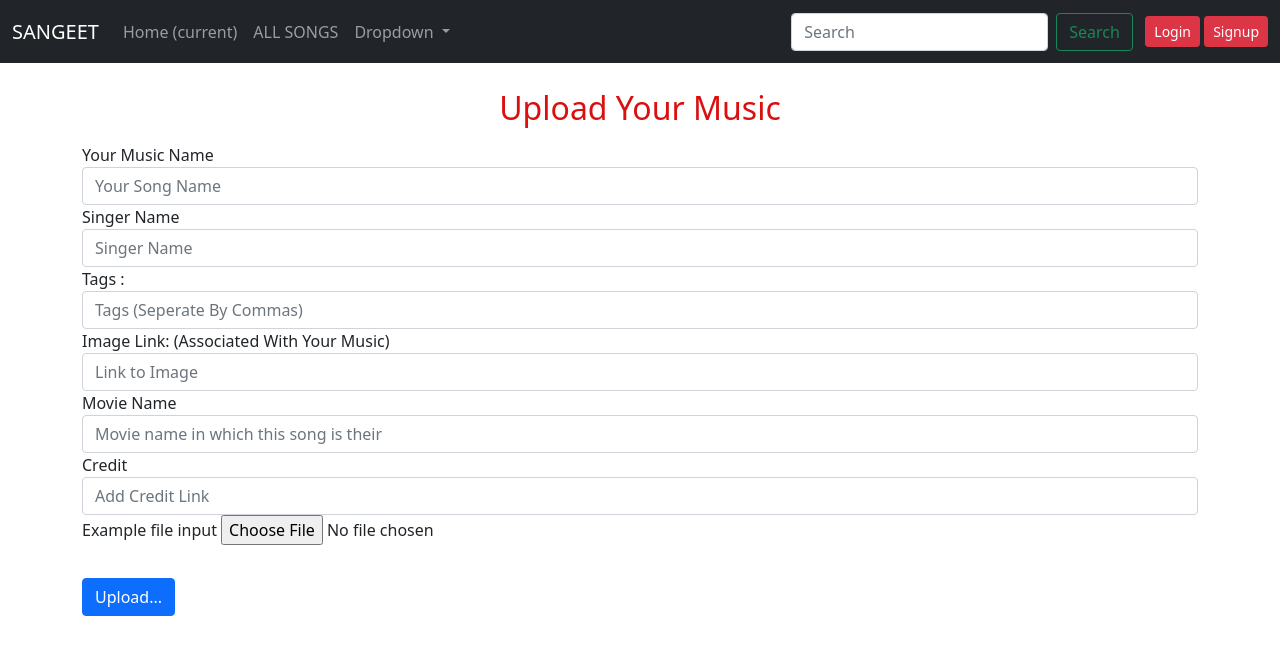
After one commit to Isha307/Sangeet, a Django app: page /Sangeet/upload in a window 1280 px wide. The commit adds this page. Shown: the top 655 px of the page. Run offline with Django 3.2, Linux system fonts and the light colour scheme; some libraries are stand-ins or nearby versions.

Commit message:
User History

```diff
--- a/Sangeet/admin.py
+++ b/Sangeet/admin.py
@@ -1,6 +1,8 @@
 from django.contrib import admin
-from .models import Song, Watchlater
+from .models import Song, Watchlater,  History, Channel
 # Register your models here.
 
 admin.site.register(Song)
 admin.site.register(Watchlater)
+admin.site.register(History)
+admin.site.register(Channel)
--- a/Sangeet/templates/Sangeet/basic.htm
+++ b/Sangeet/templates/Sangeet/basic.htm
@@ -33,7 +33,7 @@
         <div class="collapse navbar-collapse" id="navbarSupportedContent">
           <ul class="navbar-nav me-auto mb-2 mb-lg-0">
             <li class="nav-item">
-              <a class="nav-link active" aria-current="page" href="/">Home</a>
+              <a class="nav-link" href="/">Home <span class="sr-only">(current)</span></a>
             </li>
             <li class="nav-item">
               <a class="nav-link" href="/Sangeet/songs">ALL SONGS</a>
@@ -78,9 +78,11 @@
           Hii {{request.user}}
         </a>
         <ul class="dropdown-menu" aria-labelledby="navbarDropdown">
-          <li><a class="dropdown-item" onclick=logout()>LogOut</a></li>
-          <li><a class="dropdown-item" href="#">WatchLater</a></li>
-
+          <a class="dropdown-item" href="/Sangeet/c/{{request.user}}">Your Channel</a>
+                      <a class="dropdown-item" href="/Sangeet/upload">Upload Music</a>
+                      <a class="dropdown-item" href="/Sangeet/watchlater">Listen Later</a>
+                      <a class="dropdown-item" href="/Sangeet/history">History</a>
+                      <a class="dropdown-item" onclick="logout()">Logout</a>
         </ul>
       </li>
     </ul>
@@ -95,25 +97,31 @@
               confirmButtonText: 'Yes'
             }).then((result) => {
               if(result.value){
-                document.location = "/Sangeet/logout"
+                document.location = "/Sangeet/logout_user"
               }
             })
           }
         </script>
+
+        {% else %}
+        <div class="my-2" style="padding-left: 1%;">
+            <a href="/Sangeet/login"><button class="btn btn-sm btn-danger">Login</button></a>
+            <a href="/Sangeet/signup"><button class="btn btn-sm btn-danger">Signup</button></a>
+        </div>
             {% endif %}
 
 
       </div>
     </nav>
 
-   {% block body%}
+   {% block body %}
    {% endblock %}
     <script
       src="https://cdn.jsdelivr.net/npm/bootstrap@5.1.3/dist/js/bootstrap.bundle.min.js"
       integrity="sha384-ka7Sk0Gln4gmtz2MlQnikT1wXgYsOg+OMhuP+IlRH9sENBO0LRn5q+8nbTov4+1p"
       crossorigin="anonymous"
     ></script>
-    {% block javascript%}
+    {% block javascript %}
    {% endblock %}
   </body>
 </html>
--- /dev/null
+++ b/Sangeet/templates/Sangeet/upload.htm
@@ -0,0 +1,54 @@
+{%extends 'Sangeet/basic.htm'%}
+{% block title%}UpLoad{% endblock %}
+
+{% block body %}
+
+<h2 style="text-align: center; padding-top: 2%; color: rgb(218, 16, 16);">Upload Your Music</h2>
+
+<div class="container my-3">
+    <form action="/musicbeats/upload" enctype="multipart/form-data" method="POST">{% csrf_token %}
+        <div class="form-group">
+          <label for="exampleInputEmail1">Your Music Name</label>
+          <input type="text" class="form-control" id="exampleInputEmail1" aria-describedby="emailHelp" name="name" placeholder="Your Song Name">
+        </div>
+
+
+        <div class="form-group">
+            <label for="exampleInputEmail1">Singer Name</label>
+            <input type="text" class="form-control" id="exampleInputEmail1" aria-describedby="emailHelp" name="singer" placeholder="Singer Name">
+          </div>
+
+
+          <div class="form-group">
+            <label for="exampleInputEmail1">Tags :</label>
+            <input type="text" class="form-control" id="exampleInputEmail1" aria-describedby="emailHelp" name="tag" placeholder="Tags (Seperate By Commas)">
+          </div>
+
+
+          <div class="form-group">
+            <label for="exampleInputEmail1">Image Link: (Associated With Your Music)</label>
+            <input type="text" class="form-control" id="exampleInputEmail1" aria-describedby="emailHelp" name="image" placeholder="Link to Image">
+          </div>
+
+
+        <div class="form-group">
+          <label for="exampleInputPassword1">Movie Name</label>
+          <input type="text" class="form-control" id="exampleInputPassword1" placeholder="Movie name in which this song is their" name="movie">
+        </div>
+
+        <div class="form-group">
+            <label for="exampleInputPassword1">Credit</label>
+            <input type="text" class="form-control" id="exampleInputPassword1" placeholder="Add Credit Link" name="credit">
+          </div>
+
+        <div class="form-group">
+            <label for="exampleFormControlFile1">Example file input</label>
+            <input type="file" class="form-control-file" id="exampleFormControlFile1" name="file">
+          </div>
+
+    <div style="padding-top: 3%; padding-bottom: 3%;">
+        <button type="submit" class="btn btn-primary">Upload...</button>
+    </div>
+      </form>
+    </div>
+{% endblock %}
--- a/Sangeet/urls.py
+++ b/Sangeet/urls.py
@@ -5,6 +5,9 @@ urlpatterns = [
     path('songs/<int:id>',views.songpost, name='songpost'),
     path('login',views.login, name='login'),
     path('signup',views.signup, name='signup'),
-    path('logout',views.logout, name='logout'),
-    path('watchlater',views.watchlater, name='watchlater')
+    path('logout_user',views.logout_user, name='logout_user'),
+    path('watchlater',views.watchlater, name='watchlater'),
+    path('history', views.history, name='history'),
+    path('c/<str:channel>', views.channel, name='channel'),
+    path('upload', views.upload, name='upload')
 ]
--- a/Sangeet/views.py
+++ b/Sangeet/views.py
@@ -1,9 +1,9 @@
 from email import message
 from django.shortcuts import redirect, render
-from Sangeet.models import Song, Watchlater
+from Sangeet.models import Song, Watchlater, History, Channel
 from django.contrib.auth.models import User
-from django.contrib.auth import authenticate,login
-from django.shortcuts import redirect
+from django.contrib.auth import authenticate, login, logout
+from django.db.models import Case, When
 
 # Create your views here.
 def index(request):
@@ -18,26 +18,82 @@ def songpost(request,id):
     song = Song.objects.filter(id=id).first()
     return render(request, 'Sangeet/songpost.htm', {'song' :song})
 
-def logout(request):
-    return render(request, 'Sangeet/logout.htm')
+def logout_user(request):
+    logout(request)
+    return redirect("/")
+
+def history(request):
+    if request.method == "POST":
+        user = request.user
+        music_id = request.POST['music_id']
+        history = History(user=user, music_id=music_id)
+        history.save()
+
+        return redirect(f"/Sangeet/songs/{music_id}")
+
+    history = History.objects.filter(user=request.user)
+    ids = []
+    for i in history:
+        ids.append(i.music_id)
+
+    preserved = Case(*[When(pk=pk, then=pos) for pos, pk in enumerate(ids)])
+    song = Song.objects.filter(id__in=ids).order_by(preserved)
+
+    return render(request, 'Sangeet/history.htm', {"history": song})
+
+def upload(request):
+    if request.method == "POST":
+        name = request.POST['name']
+        singer = request.POST['singer']
+        tag = request.POST['tag']
+        image = request.POST['image']
+        movie = request.POST['movie']
+        credit = request.POST['credit']
+        song1 = request.FILES['file']
+
+        song_model = Song(name=name, singer=singer, tags=tag, image=image, movie=movie, credit=credit, song=song1)
+        song_model.save()
+
+        music_id = song_model.song_id
+        channel_find = Channel.objects.filter(name=str(request.user))
+        print(channel_find)
+
+        for i in channel_find:
+            i.music += f" {music_id}"
+            i.save()
+
+    return render(request, "Sangeet/upload.htm")
+
+def channel(request, channel):
+    chan = Channel.objects.filter(name=channel).first()
+    video_ids = str(chan.music).split(" ")[1:]
+
+    preserved = Case(*[When(pk=pk, then=pos) for pos, pk in enumerate(video_ids)])
+    song = Song.objects.filter(id__in=video_ids).order_by(preserved)
+
+    return render(request, "Sangeet/channel.htm", {"channel": chan, "song": song})
+
 
 def watchlater(request):
     if request.method=="POST":
         user = request.user
         video_id = request.POST['video_id']
         message = "Your Video is Successfully Added"
-        watch = Watchlater.objects.filter(user = user)
-        for i in watch:
-            if video_id  == i.video_id:
-                message = "Your Video is already Present"
-                break
-            else:
-                watchlater = Watchlater(user=user, video_id = video_id)
-                watchlater.save()
-                message = "Your Video is Successfully Added"
+        watchlater = Watchlater(user=user, video_id = video_id)
+        watchlater.save()
+
         song = Song.objects.filter(id=video_id).first()
-        return redirect(f"songs/{video_id}", {"song":song ,"message" : message})
-    return render(request, 'Sangeet/watchlater.htm')
+        return render(request, f"Sangeet/songpost.htm", {"song":song ,"message" : message})
+
+    wl = Watchlater.objects.filter(user=request.user)
+    ids = []
+    for i in wl:
+        ids.append(i.video_id)
+
+    preserved = Case(*[When(pk=pk, then=pos) for pos,pk in enumerate(ids)])
+    song = Song.objects.filter(id__in=ids).order_by(preserved)
+
+    return render(request, 'Sangeet/watchlater.htm', {'song':song})
 
 def login(request):
     if request.method == "POST":
```
Also changed, not shown: Sangeet/models.py (+10 -0 lines), Sangeet/templates/Sangeet/channel.htm (added, +37 -0 lines), Sangeet/templates/Sangeet/history.htm (added, +33 -0 lines), Sangeet/templates/Sangeet/watchlater.htm (+5 -3 lines), Sangeet/migrations/0005_channel_history.py (added), db.sqlite3.
